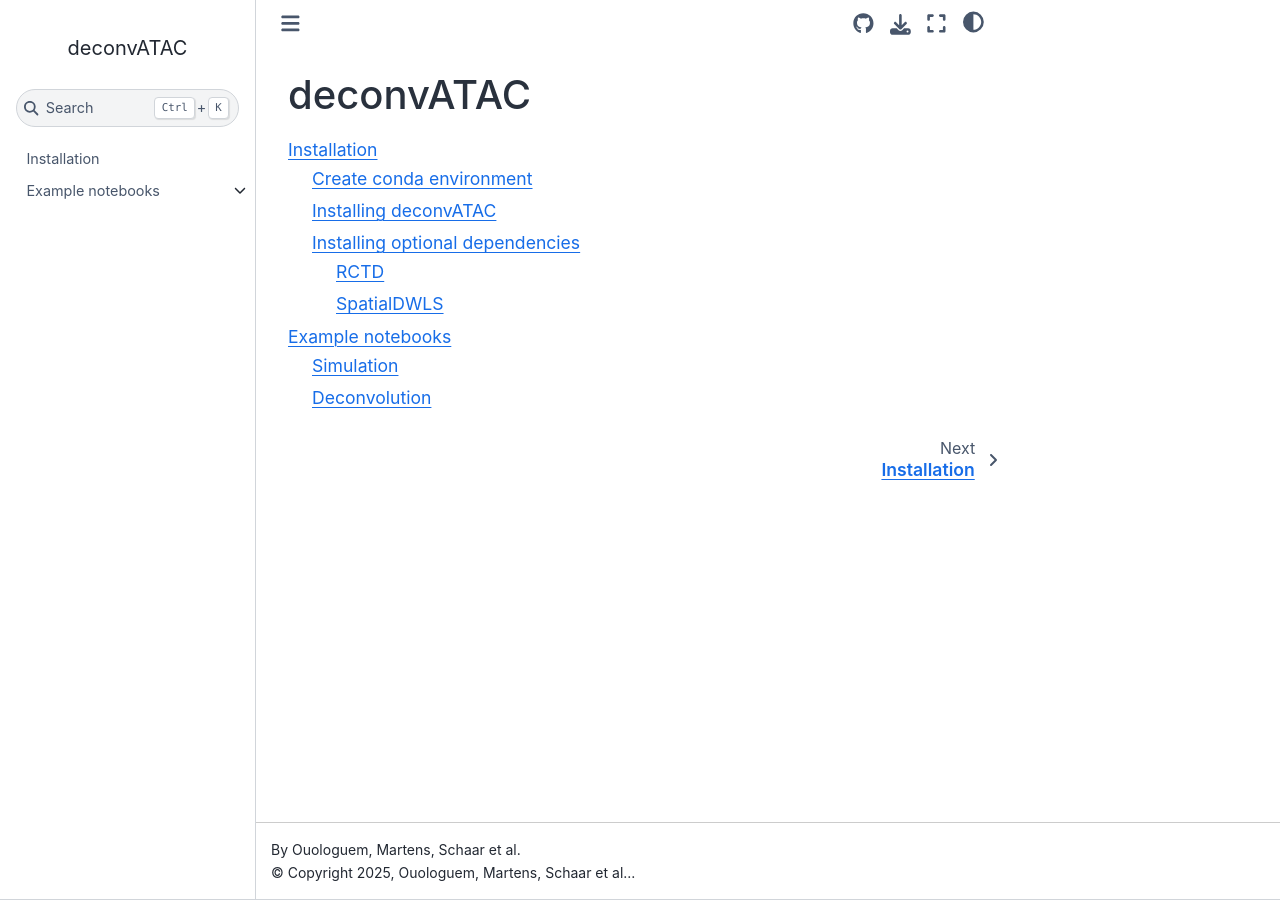
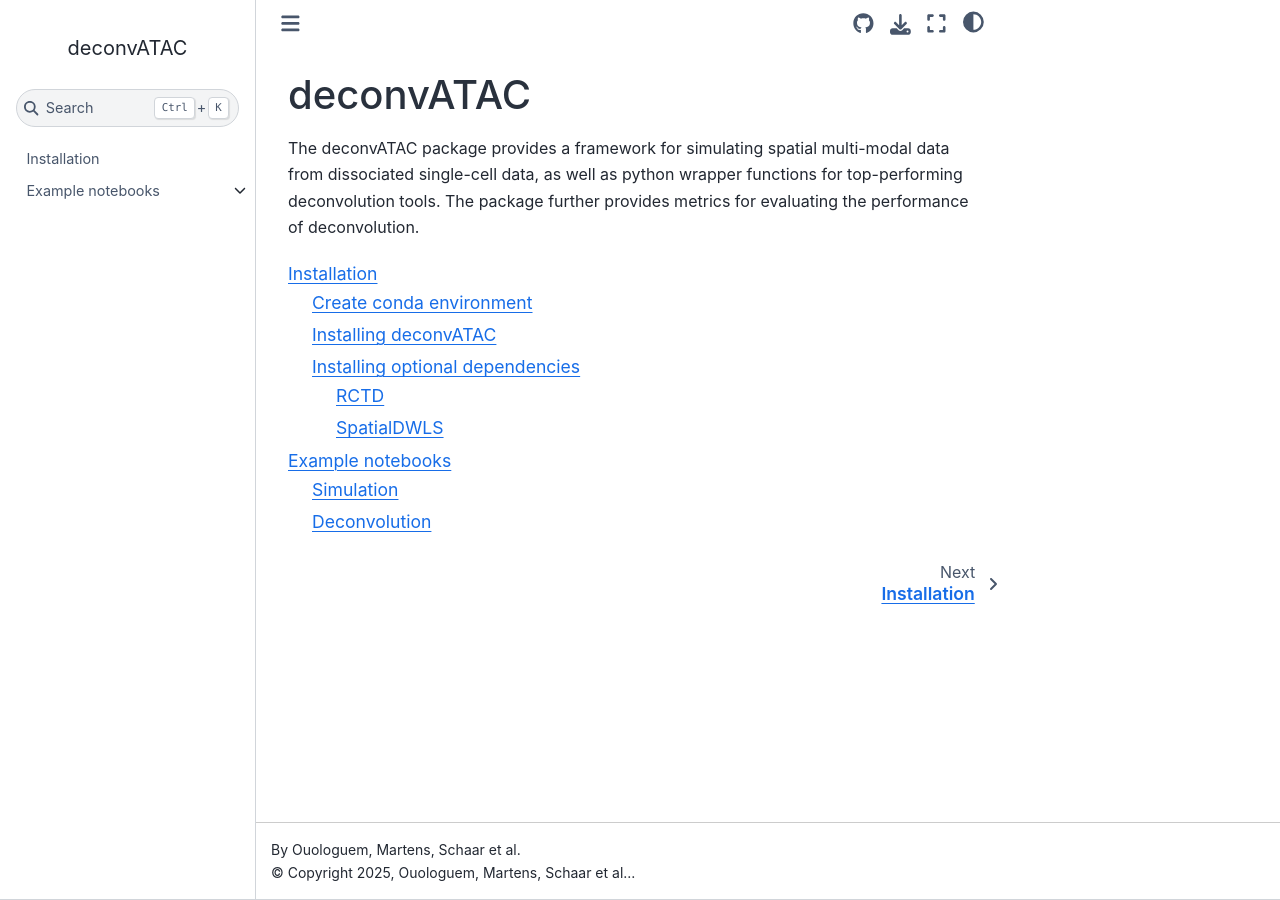
Before and after one commit to theislab/deconvATAC, a Sphinx documentation site: the page built from docs/index.rst, in a window 1280 px wide. Built offline with Sphinx 7.4.7 and the Sphinx Book theme 1.1.4, drawn with Linux system fonts in a browser that asks for light colours; pages that are not in the unit, such as notebooks, are missing from menus.

Commit message:
add package description

```diff
--- a/docs/index.rst
+++ b/docs/index.rst
@@ -2,6 +2,8 @@
 deconvATAC
 ====================
 
+The deconvATAC package provides a framework for simulating spatial multi-modal data from dissociated single-cell data, as well as python wrapper functions for top-performing deconvolution tools.
+The package further provides metrics for evaluating the performance of deconvolution.
 
 
 .. toctree::
```
